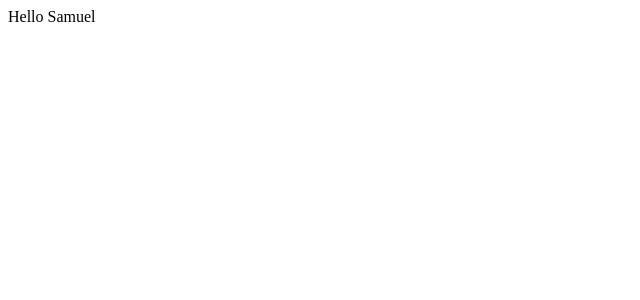
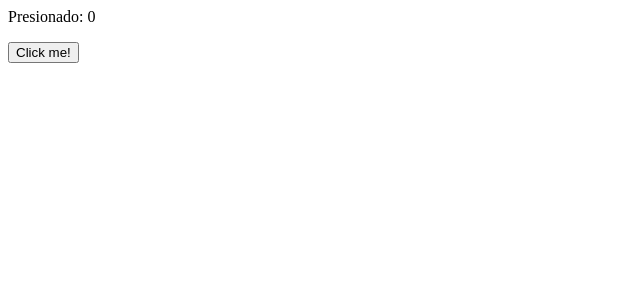
Before and after one commit to SamuelEstradaO/react-codigoFacilito, a React (Create React App) app: page / in a window 1280 px wide. Shown: the top 300 px of the page, without its empty margins (0-640 px from the left). Built offline with nearby package versions, Linux system fonts and the light colour scheme.

Commit message:
class state

```diff
--- a/src/index.js
+++ b/src/index.js
@@ -1,14 +1,22 @@
-import React, { Component } from 'react';
+import React, { useState } from 'react';
 import { render } from 'react-dom';
 
-const Saludar = ({ nombre, idioma = 'en' }) => {
-  const saludo = idioma === 'es' ? 'Hola' : 'Hello';
-  return (
-    <p>
-      {saludo} {nombre}
-    </p>
-  );
-};
+// const Saludar = ({ nombre, idioma = 'en' }) => {
+//   const saludo = idioma === 'es' ? 'Hola' : 'Hello';
+//   return (
+//     <p>
+//       {saludo} {nombre}
+//     </p>
+//   );
+// };
+
+const Button = ( ) => {
+  const [counter, setCounter] = useState(0);
+  return (<div>
+      <p>Presionado: {counter}</p>
+      <button onClick={()=>{setCounter(counter+1)}}>Click me!</button>
+  </div>)
+}
 
 // Saludar.defaultProps ={
 //   idioma: 'en'
@@ -17,7 +25,7 @@ const Saludar = ({ nombre, idioma = 'en' }) => {
 const App = () => {
   return (
     <div>
-      <Saludar nombre="Samuel"/>
+      <Button />
     </div>
   );
 };
```
